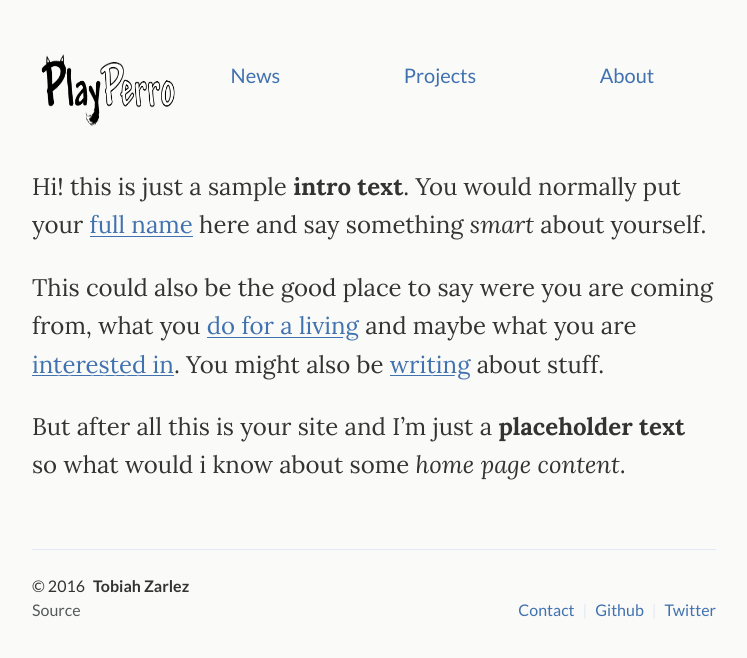
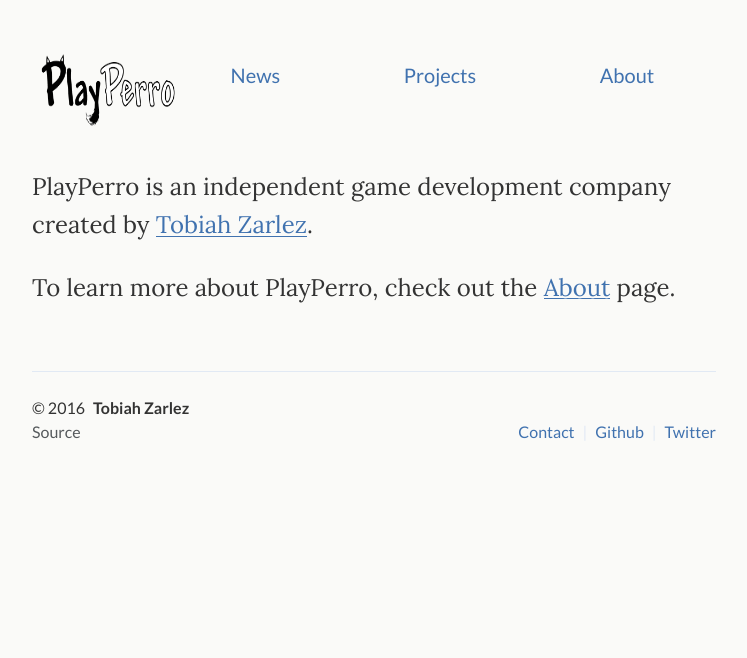
Before and after one commit to PlayPerro/PlayPerro, a Jekyll site: the page built from index.md, in a window 1280 px wide. Shown: the top 658 px of the page, without its empty margins (266-1013 px from the left). Built offline with Jekyll 4.4.1, drawn with Linux system fonts in a browser that asks for light colours.

Commit message:
Added index

```diff
--- a/index.md
+++ b/index.md
@@ -3,9 +3,7 @@
 ---
 
 <div class="lead pretty-links">
-  Hi! this is just a sample **intro text**. You would normally put your [full name](about/) here and say something *smart* about yourself.
+  PlayPerro is an independent game development company created by [Tobiah Zarlez](http://www.tobiahz.com).
 
-  This could also be the good place to say were you are coming from, what you [do for a living](work/) and maybe what you are [interested in](projects/). You might also be [writing](articles/) about stuff.
-
-  But after all this is your site and I'm just a **placeholder text** so what would i know about some *home page content*.
+  To learn more about PlayPerro, check out the [About](/about/) page.
 </div>
```
